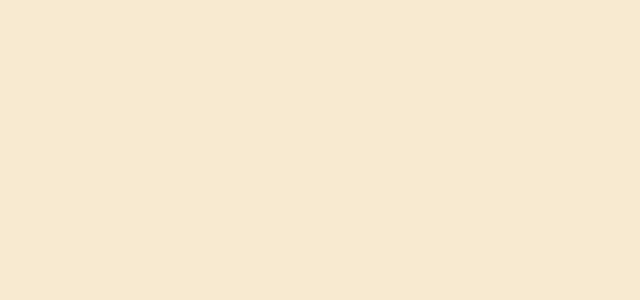
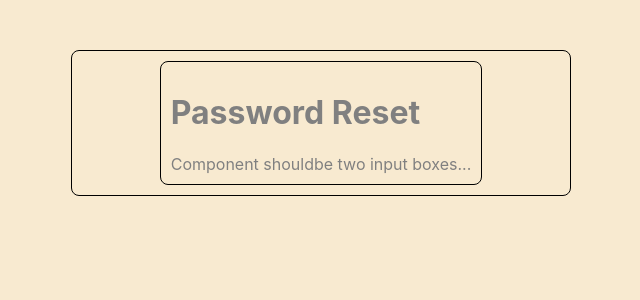
Before and after one commit to ddcroft73/life-package-fe, a React (Create React App) app: page /password-reset in a window 1280 px wide. Before the commit this address had no page. Shown: the top 300 px of the page, without its empty margins (319-959 px from the left). Built offline with nearby package versions, Linux system fonts and the light colour scheme.

Commit message:
Nearly finished password reset.

```diff
--- a/src/App.js
+++ b/src/App.js
@@ -6,6 +6,9 @@ import TwoFactorAuth from "./components/TwoFactorAuth.js";
 import UserDashboard from "./components/UserDashboard.js";
 import RegisterUser from "./components/RegisterUser.js";
 import PasswordRecover from "./components/PasswordRecover.js";
+
+import PasswordReset from "./components/PasswordReset.js";
+
 import AdminDashboard from "./components/AdminDashboard.js";
 import VerifyEmail from "./components/VerifyEmail.js";
 import React, { useEffect } from "react";
@@ -31,6 +34,7 @@ const App = () => {
                     <Route path="/login" element={<Login />} />
                     <Route path="/register" element={<RegisterUser />} />
                     <Route path="/recover-password" element={<PasswordRecover />} />
+                    <Route path="/password-reset" element={<PasswordReset />} />
                     <Route path="/user-dashboard" element={<UserDashboard />} />
                     <Route path="/admin-login" element={<AdminLogin />} />
                     <Route path="/two-factor-auth" element={<TwoFactorAuth />} />
--- a/src/components/Login.css
+++ b/src/components/Login.css
@@ -8,9 +8,7 @@
 }
 
 .hr {
-    border: 1px solid rgb(117, 115, 115);
-    width: 50%;
-    border-radius: 10px;
+    border: 0px solid rgba(117, 115, 115, 0.3);
 }
 
 .error-message {
--- a/src/components/Login.js
+++ b/src/components/Login.js
@@ -239,7 +239,9 @@ const  Login = () => {
 
                   </Box>
               </Box>
+
               <Space howmuch={8} />
+
             <Box style={{backgroundColor: "rgb(22, 22, 22)", borderRadius: 8, border: "1px solid #817Daa"}}>
               <div style={{border: "0px solid black",  backgroundColor: ""}}>
                 <TextBox  id="email" label="Email*" value={email} type="text" width="100%" containerPadding={0} onChange={handleUsername} />
@@ -262,7 +264,6 @@ const  Login = () => {
                     fontSize: '14px',
                     lineHeight: 1,
                     marginTop: 20,
-                    //paddingLeft: 0,
                     padding:0,
                     paddingBottom:7,
                     color: 'gray'}}>
@@ -300,7 +301,7 @@ const  Login = () => {
               </Box>
 
               <Space howmuch={50}/>
-
+             {/* <Or title={"OAuth?"}/> */}
               <Box style={{border: "0px solid black", backgroundColor: "", width: "100%", display: "flex", justifyContent: 'center', alignItems: 'center', flexDirection: "column", marginTop: 0, marginBottom: 8}}>
                   <Box style={{display: 'flex', border: "0px solid black", padding: 0, backgroundColor: ""}}>
                     <div className="oauth" style={styles.oAuth}><i className="fa-brands fa-facebook-f" /></div>
--- a/src/components/Or.js
+++ b/src/components/Or.js
@@ -1,12 +1,12 @@
 import Box from "./elements/Box";
 
 
-function Or() {
+function Or( {  title = ''  }) {
 
     return (
-        <Box style={{border: "0px solid black", height:23, display: 'flex', lineHeight: 0, fontSize: 14, width: "100%"}}>
-            <div className="hr"></div>
-            &nbsp;&nbsp;&nbsp;Or&nbsp;&nbsp;&nbsp;
+        <Box style={{border: "0px solid gray", alignItems: "center",  height:23, display: 'flex', lineHeight: 0, fontSize: 14, width: "100%"}}>
+           <div className="hr"></div>
+            &nbsp;&nbsp;&nbsp;{title.length > 0 ? title : 'Or'}&nbsp;&nbsp;&nbsp;
             <div className="hr"></div>
         </Box>
     );
--- a/src/components/PasswordRecover.js
+++ b/src/components/PasswordRecover.js
@@ -1,6 +1,6 @@
 
 import React , {useEffect, useState} from 'react';
-import './PasswordReset.css';
+import './PasswordRecover.css';
 
 import Box from './elements/Box';
 import Button from './elements/Button';
@@ -46,32 +46,30 @@ const PasswordRecover = () => {
 
         if (isEmailAddress(email)){
             ///api/v1/auth/password-recovery/{email}
-            console.log(email)
             const endPoint = `${BASE_URL}/auth/password-recovery/${email}`;
-            console.log(endPoint)
 
             try {
                 const response = await axios.post(endPoint);
                 const {msg} = response.data;
 
-                if (response.status_code === 200) {
+                console.log()
+
+                if (msg) {
                     let currContent = (
                         <>
-                          <div style={{width:"100%", padding:0, color: "red"}}>
-                            <h2>Error:</h2>
+                          <div style={{width:"100%", padding:0, color: "blue"}}>
+                            <h2>Email sent...</h2>
                           </div>
                           <Box style={{
                             width:"100%",
                             padding:0,
                             color: "white",
                             border: "0px solid black"}}>
-                                There seems to be a problem with the connection. Check your
-                                internet, or maybe the server is down... Hell I dont't know. Something fucked up.
+                            {msg}
                           </Box>
                         </>
                   );
                     showMessageModal(currContent);
-                    console.error(error.message);
                 }
 
             } catch(error) {
@@ -106,12 +104,12 @@ const PasswordRecover = () => {
 
     return (
             <div className="password-reset-container" style={{ backgroundColor: 'transparent' }}>
-            <Modal
-                show={isModalVisible}
-                content={modalConfig.content}
-                buttons={modalConfig.buttons}
-            />
 
+                <Modal
+                    show={isModalVisible}
+                    content={modalConfig.content}
+                    buttons={modalConfig.buttons}
+                />
 
                 <div className="password-reset-logo">
                     <Box style={{
@@ -138,7 +136,13 @@ const PasswordRecover = () => {
                            <div className={fadeOut ? 'fade-out' : ''}>
                                 <div style={{border: "0px solid black", height: 20,  position: "relative", top: 0, borderTop: "none", borderRadius: 0, backgroundColor: ""}}>
                                     {error && (
-                                    <Box style={{border: "0px solid black", fontSize: 20, padding: 0, color: "rgb(164, 56, 56)", textAlign: "center"}} className="error-message">
+                                    <Box style={{
+                                            border: "0px solid black",
+                                            fontSize: 14,
+                                            padding: 0,
+                                            color: "orange",
+                                            textAlign: "center"
+                                        }} className="error-message">
                                         {error}
                                     </Box>
                                     )}
--- /dev/null
+++ b/src/components/PasswordReset.js
@@ -0,0 +1,31 @@
+import Box from "./elements/Box.js";
+
+import { useLocation } from 'react-router-dom';
+
+const PasswordReset = () => {
+    const location = useLocation();
+    const queryParams = new URLSearchParams(location.search);
+    const token = queryParams.get('token');
+
+    console.log(token)
+
+    return (
+        <Box
+            style={{
+                display: "flex",
+                justifyContent: "center",
+                alignItems: "center",
+                marginTop: "50px",
+                width: 500,
+                color: "gray"
+            }}
+        >
+            <Box>
+                <h1>Password Reset</h1>
+                Component shouldbe two input boxes...
+            </Box>
+        </Box>
+    );
+};
+
+export default PasswordReset;
--- a/test.html
+++ b/test.html
@@ -17,7 +17,7 @@
         <tr>
             <td style="padding: 20px; text-align: left;">
                 <p style="color: #333; margin: 20px 0;">
-                    Hello user@mail.com,
+                    Hello {link},
                     <br>
                     We have sent you this email in response to your request to reset your password on LifePackage.app. Click the button
                     below and you will be taken to a form where you can create a new password.
```
Also changed, not shown: src/components/PasswordRecover.css (renamed from src/components/PasswordReset.css).
